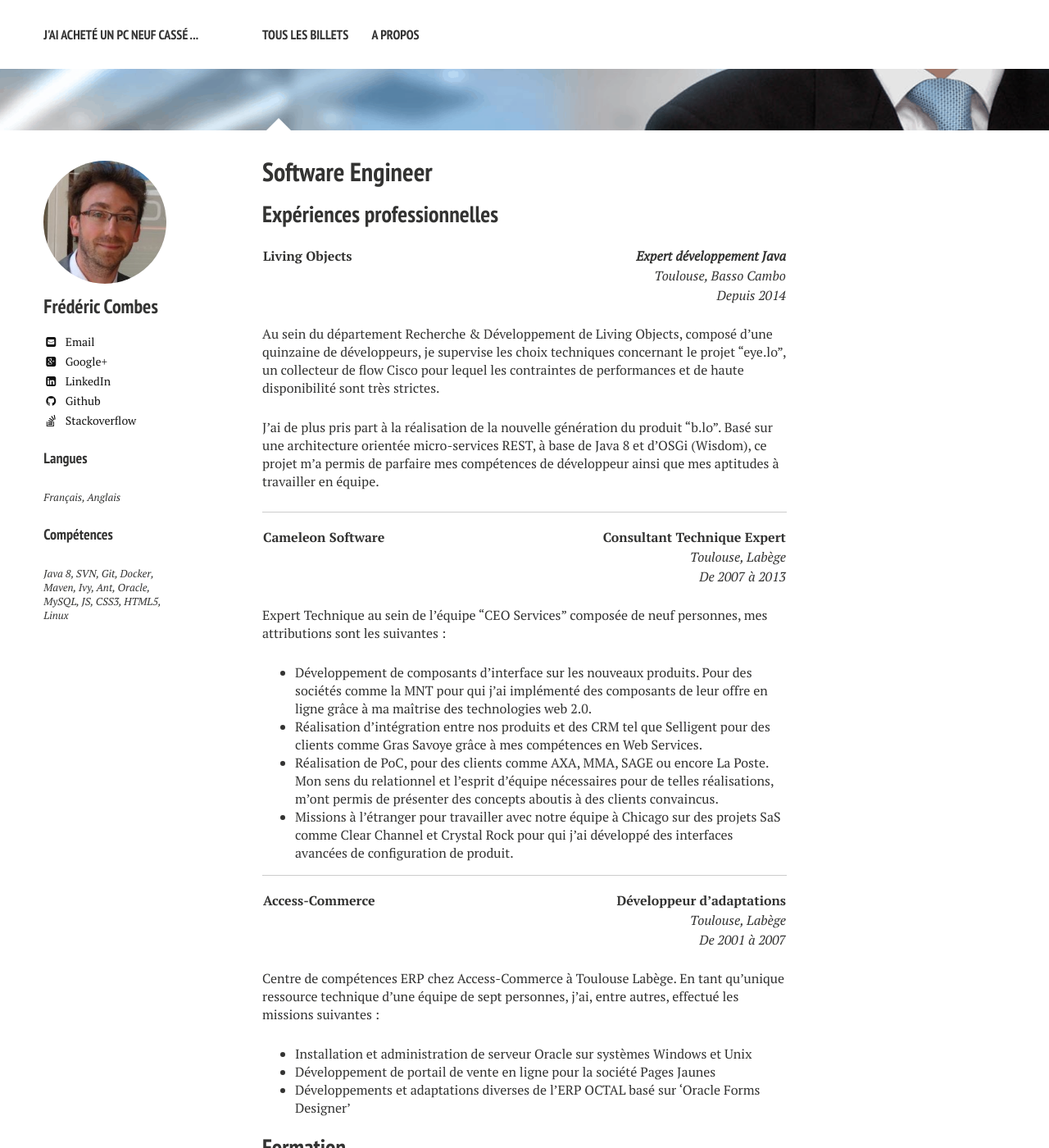
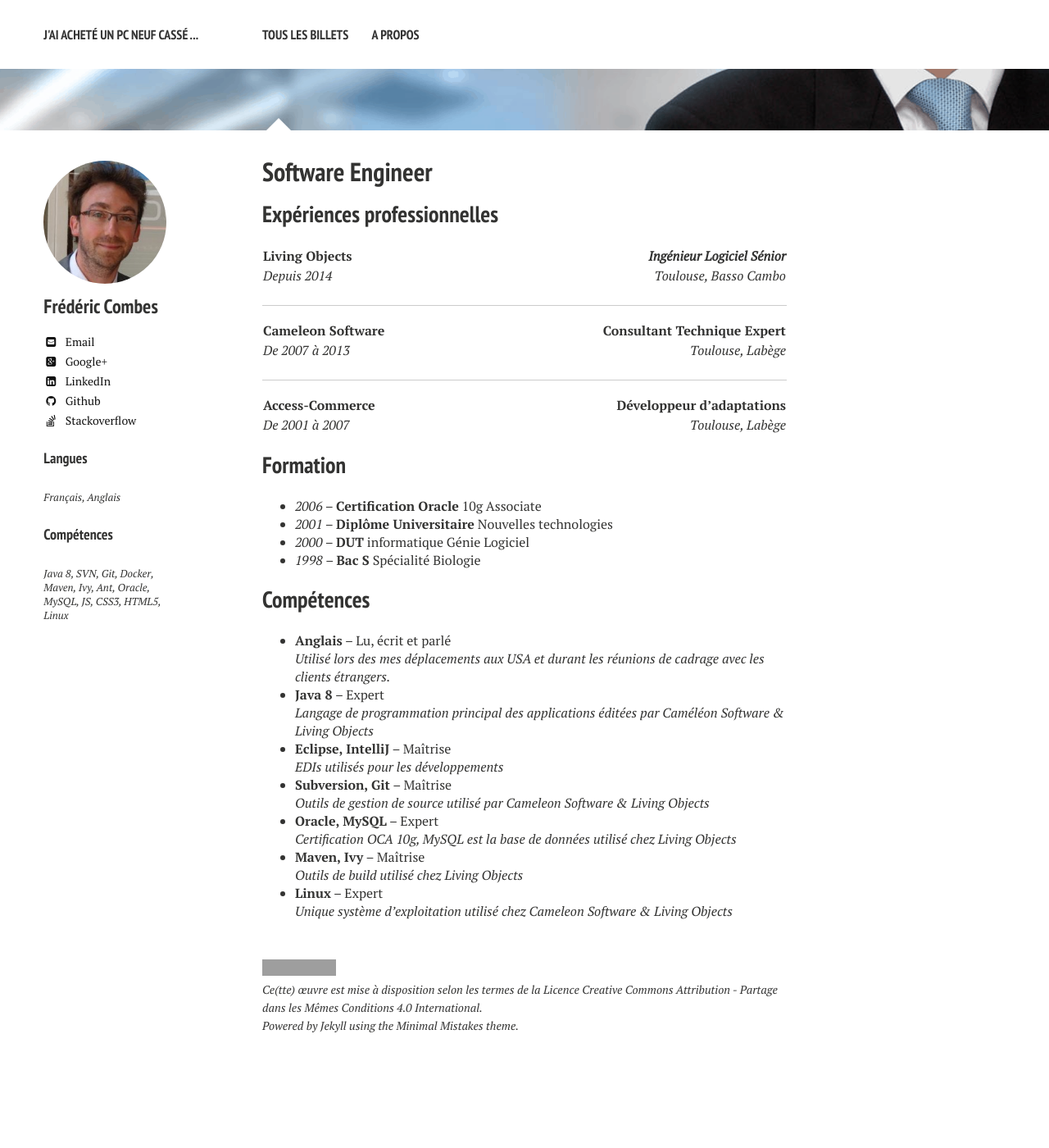
Before and after one commit to Marthym/marthym.github.io, a Jekyll site: the page built from about/index.md, in a window 1280 px wide and 1400 px high. Shown: the whole window at 82% size. Built offline with Jekyll 4.4.1, drawn with Linux system fonts in a browser that asks for light colours; nearby versions of some CDN libraries; grey boxes are pictures that could not be loaded.

Commit message:
fix(about): Fix About page, remove complete experience description

```diff
--- a/about/index.md
+++ b/about/index.md
@@ -11,51 +11,21 @@ author: fcombes
 ---
 ## Expériences professionnelles
 
-| Living Objects | *Expert développement Java*	|
+| Living Objects | *Ingénieur Logiciel Sénior*	|
 |:---------------|-----------------------------:|
-|                | *Toulouse, Basso Cambo*      |
-|                | *Depuis 2014*                |
+| *Depuis 2014*  | *Toulouse, Basso Cambo*      |
 
-Au sein du département Recherche & Développement de Living Objects, composé d'une quinzaine de développeurs, je
-supervise les choix techniques concernant le projet "eye.lo", un collecteur de flow Cisco pour lequel les contraintes
-de performances et de haute disponibilité sont très strictes.
-
-J'ai de plus pris part à la réalisation de la nouvelle génération du produit "b.lo". Basé sur une architecture orientée
-micro-services REST, à base de Java 8 et d'OSGi (Wisdom), ce projet m'a permis de parfaire mes compétences de
-développeur ainsi que mes aptitudes à travailler en équipe.
-
-------
+---------------
 
 | Cameleon Software | Consultant Technique Expert	  |
 |:------------------|------------------------------:|
-|                   | *Toulouse, Labège*            |
-|                   | *De 2007 à 2013*              |
-
-Expert Technique au sein de l'équipe "CEO Services" composée de neuf personnes, mes attributions sont les suivantes :
-
-* Développement de composants d’interface sur les nouveaux produits. Pour des sociétés comme la MNT pour qui j’ai
-implémenté des composants de leur offre en ligne grâce à ma maîtrise des technologies web 2.0.
-* Réalisation d’intégration entre nos produits et des CRM tel que Selligent pour des clients comme Gras Savoye grâce à
-mes compétences en Web Services.
-* Réalisation de PoC, pour des clients comme AXA, MMA, SAGE ou encore La Poste. Mon sens du relationnel et l'esprit
-d'équipe nécessaires pour de telles réalisations, m'ont permis de présenter des concepts aboutis à des clients
-convaincus.
-* Missions à l’étranger pour travailler avec notre équipe à Chicago sur des projets SaS comme Clear Channel et
-Crystal Rock pour qui j'ai développé des interfaces avancées de configuration de produit.
+| *De 2007 à 2013*  | *Toulouse, Labège*            |
 
 ------
 
 | Access-Commerce 	| Développeur d'adaptations     |
 |:------------------|------------------------------:|
-|                   | *Toulouse, Labège*            |
-|                   | *De 2001 à 2007*              |
-
-Centre de compétences ERP chez Access-Commerce à Toulouse Labège. En tant qu’unique ressource technique d'une équipe
-de sept personnes, j’ai, entre autres, effectué les missions suivantes :
-
-* Installation et administration de serveur Oracle sur systèmes Windows et Unix
-* Développement de portail de vente en ligne pour la société Pages Jaunes
-* Développements et adaptations diverses de l'ERP OCTAL basé sur 'Oracle Forms Designer'
+| *De 2001 à 2007*  | *Toulouse, Labège*            |
 
 ## Formation
 
```
